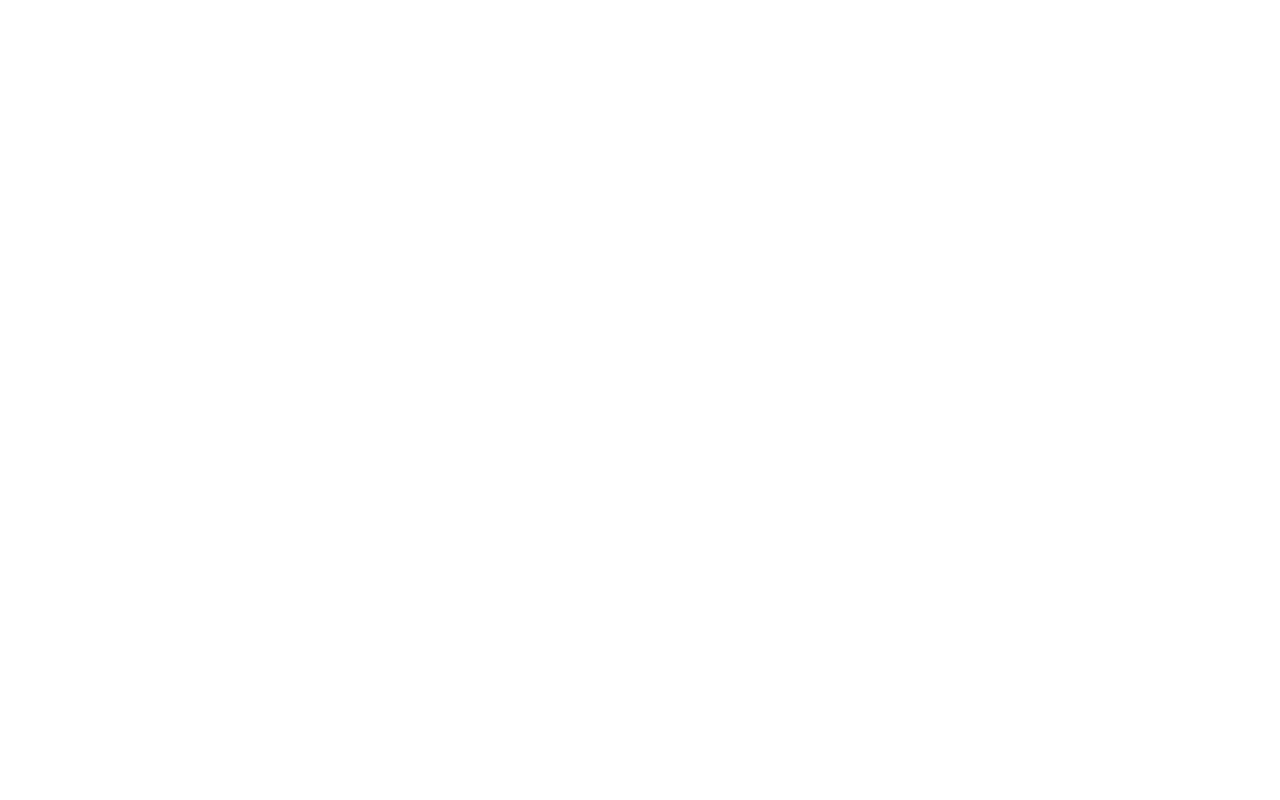
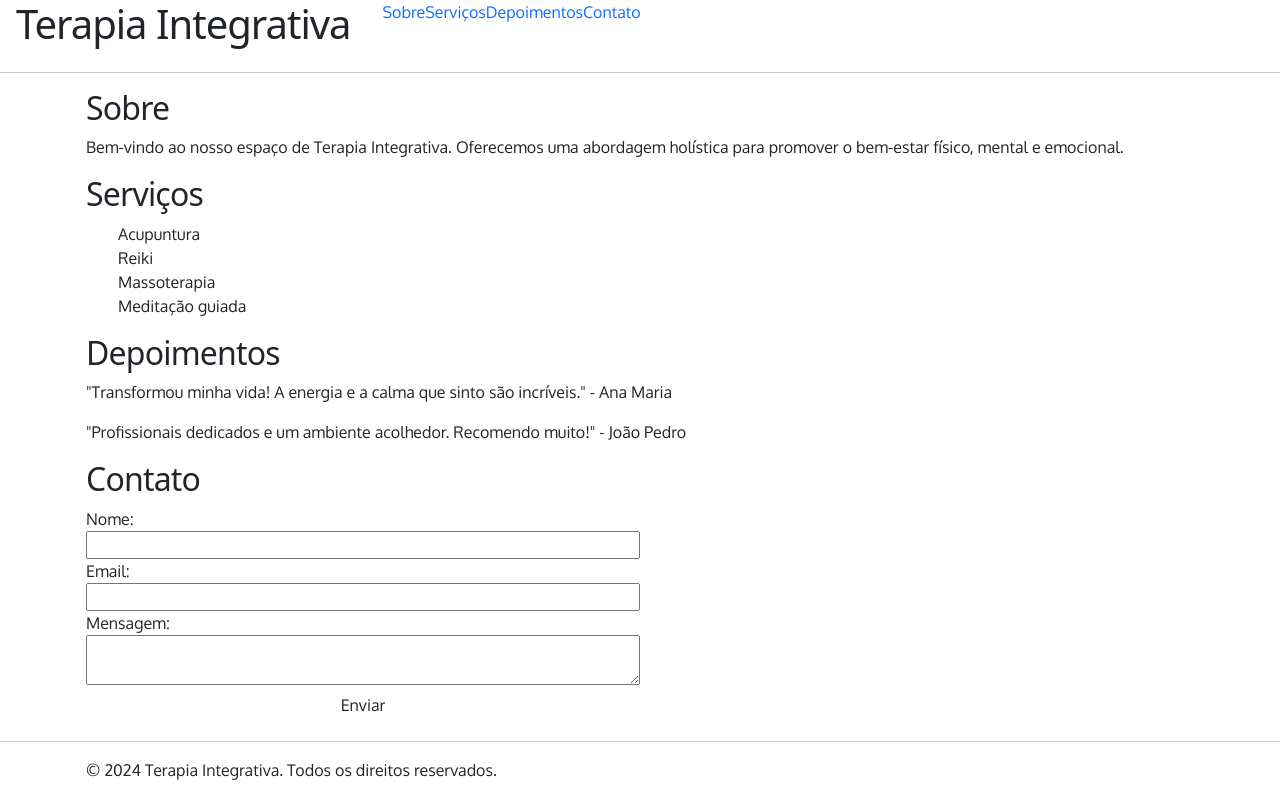
Before and after one commit to luis-h-souza/terapia_integrativa, a plain HTML site: page index.html in a window 1280 px wide. Drawn offline with nearby package versions, Linux system fonts and the light colour scheme; a web font is replaced by a local one.

Commit message:
style: adicionado css padrão da página

```diff
--- a/index.html
+++ b/index.html
@@ -1,11 +1,99 @@
 <!DOCTYPE html>
-<html lang="en">
+<html lang="pt-BR">
+
 <head>
     <meta charset="UTF-8">
     <meta name="viewport" content="width=device-width, initial-scale=1.0">
-    <title>Document</title>
+    <link rel="stylesheet" href="https://stackpath.bootstrapcdn.com/bootstrap/5.0.0-alpha1/css/bootstrap.min.css"
+        integrity="sha384-r4NyP46KrjDleawBgD5tp8Y7UzmLA05oM1iAEQ17CSuDqnUK2+k9luXQOfXJCJ4I" crossorigin="anonymous">
+    <script src="https://cdn.jsdelivr.net/npm/popper.js@1.16.0/dist/umd/popper.min.js"
+        integrity="sha384-Q6E9RHvbIyZFJoft+2mJbHaEWldlvI9IOYy5n3zV9zzTtmI3UksdQRVvoxMfooAo"
+        crossorigin="anonymous"></script>
+    <script src="https://stackpath.bootstrapcdn.com/bootstrap/5.0.0-alpha1/js/bootstrap.min.js"
+        integrity="sha384-oesi62hOLfzrys4LxRF63OJCXdXDipiYWBnvTl9Y9/TRlw5xlKIEHpNyvvDShgf/"
+        crossorigin="anonymous"></script>
+        <link rel="stylesheet" href="style.css">
+
+    <title>Terapia Integrativa</title>
 </head>
+
 <body>
+    <header>
+        <div class="container-fluid d-flex">
+            <h1>Terapia Integrativa</h1>
+            <nav>
+                <ul class="d-flex">
+                    <li><a href="#about">Sobre</a></li>
+                    <li><a href="#services">Serviços</a></li>
+                    <li><a href="#testimonials">Depoimentos</a></li>
+                    <li><a href="#contact">Contato</a></li>
+                </ul>
+            </nav>
+        </div>
+        <hr>
+    </header>
+
+    <main>
+        <section id="about" class="section">
+            <div class="container">
+                <h2>Sobre</h2>
+                <p>Bem-vindo ao nosso espaço de Terapia Integrativa. Oferecemos uma abordagem holística para promover o
+                    bem-estar físico, mental e emocional.</p>
+            </div>
+        </section>
+
+        <section id="services" class="section">
+            <div class="container">
+                <h2>Serviços</h2>
+                <ul>
+                    <li>Acupuntura</li>
+                    <li>Reiki</li>
+                    <li>Massoterapia</li>
+                    <li>Meditação guiada</li>
+                </ul>
+            </div>
+        </section>
+
+        <section id="testimonials" class="section">
+            <div class="container">
+                <h2>Depoimentos</h2>
+                <blockquote>
+                    <p>"Transformou minha vida! A energia e a calma que sinto são incríveis." - Ana Maria</p>
+                </blockquote>
+                <blockquote>
+                    <p>"Profissionais dedicados e um ambiente acolhedor. Recomendo muito!" - João Pedro</p>
+                </blockquote>
+            </div>
+        </section>
+
+        <section id="contact" class="section">
+            <div class="container">
+                <h2>Contato</h2>
+                <form action="process_contact.php" method="POST" class="d-flex flex-column col-md-6">
+                    <label for="name">Nome:</label>
+                    <input type="text" id="name" name="name" required>
+
+                    <label for="email">Email:</label>
+                    <input type="email" id="email" name="email" required>
+
+                    <label for="message">Mensagem:</label>
+                    <textarea id="message" name="message" required></textarea>
+
+                    <button class="my-2" type="submit">Enviar</button>
+                </form>
+            </div>
+        </section>
+    </main>
+
+    <hr>
+    <footer>
+        <div class="container">
+            <p>&copy; 2024 Terapia Integrativa. Todos os direitos reservados.</p>
+        </div>
+    </footer>
+
+    <script src="scripts.js"></script>
 
 </body>
+
 </html>
--- /dev/null
+++ b/style.css
@@ -0,0 +1,72 @@
+@import url('https://fonts.googleapis.com/css2?family=Fahkwang:ital,wght@0,200;0,300;0,400;0,500;0,600;0,700;1,200;1,300;1,400;1,500;1,600;1,700&family=Oxygen:wght@300;400;700&display=swap');
+
+*,
+*::before,
+*::after {
+  box-sizing: border-box;
+}
+* {
+  margin: 0;
+  padding: 0;
+  font: inherit;
+}
+
+:root {
+  --main-color: #6FAA84;
+  --darker-color: #417059;
+  --ligther-color: #ADD1BB;
+  --subtle-color: #E6F9EE;
+
+  --error-color: #E53535;
+  --warning-color: #E5B800;
+  --info-color: #004FC4;
+  --sucsses-color: #05A660;
+
+  --dark1: #3A3A3C;
+  --dark2: #6B7588;
+  --dark3: #C7C9D9;
+  --ligth1: #DDE5E9;
+  --ligth2: #EBEBF0;
+  --ligth3: #F2F2F5;
+  --ligth4: #FAFAFC;
+  --shadow: hsla(240, 2%, 23%, 0.2);
+}
+
+body {
+  min-height: 100vh;
+  font-family: "Oxygen", system-ui, sans-serif;
+}
+
+img,
+picture,
+video,
+canvas,
+svg {
+  display: block;
+  max-width: 100%;
+}
+
+a {
+  text-decoration: none;
+}
+
+ul li {
+  list-style: none;
+}
+
+button {
+  border: none;
+  background: none;
+  color: inherit;
+  cursor: pointer;
+}
+
+h1,
+h2,
+h3,
+h4,
+h5,
+h6 {
+  letter-spacing: -0.025em;
+  font-family: "Fahkwang", system-ui, sans-serif;
+}
```
Also changed, not shown: script.txt (added).
